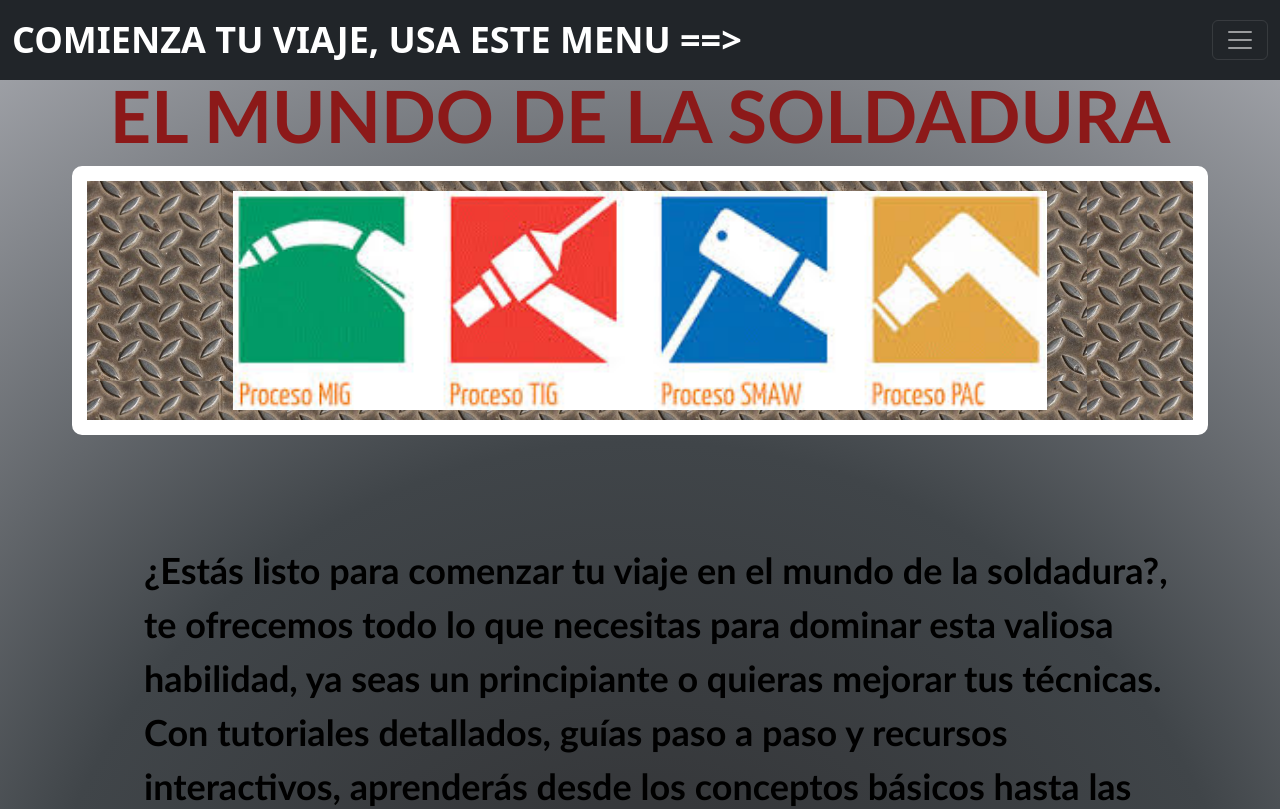
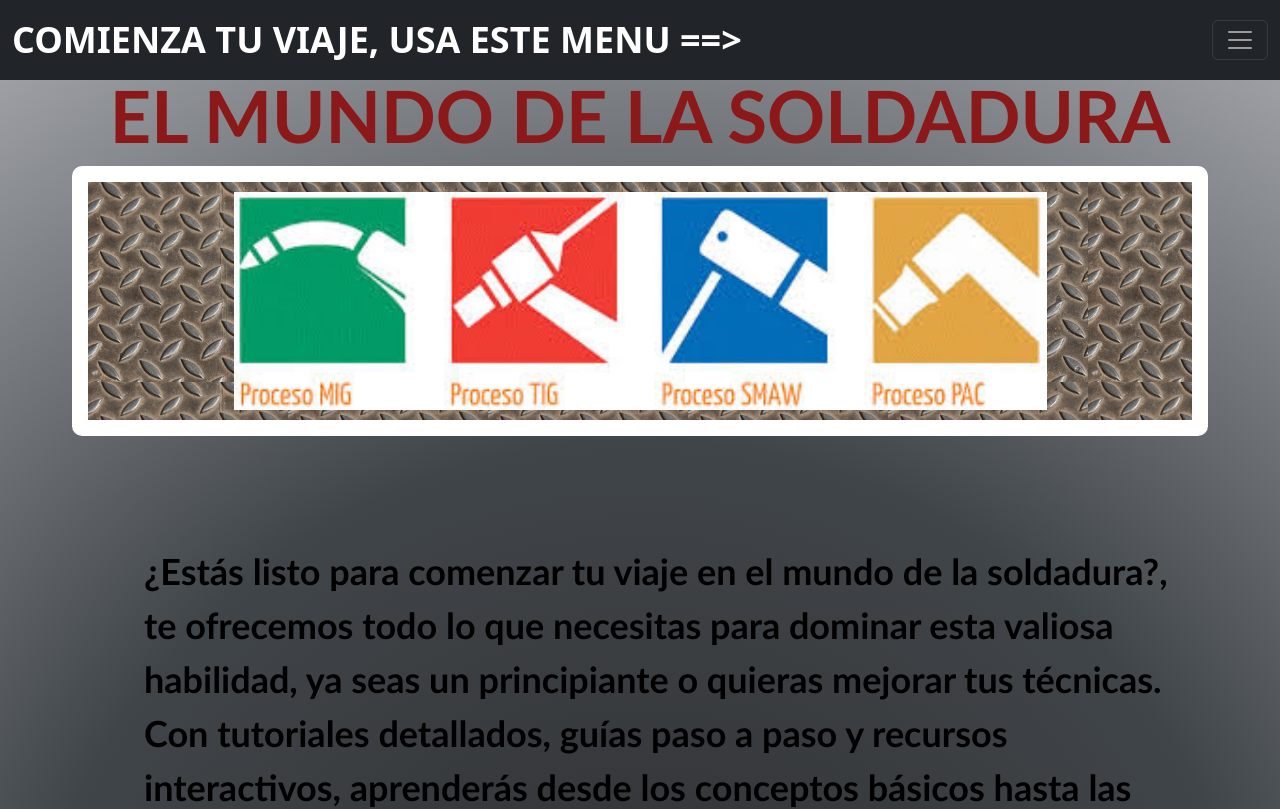
Before and after one commit to DEIVYRAMIREZ04/preentrerga2, a website: page index.html in a window 1280 px wide. Shown: the top 809 px of the page. Drawn offline with nearby package versions, Linux system fonts and the light colour scheme.

Commit message:
con versel

```diff
--- a/scss/estilos.scss
+++ b/scss/estilos.scss
@@ -105,7 +105,7 @@ li {
 /*logo*/
 .lgo {
     background-image: url(../imagenes/alfajor-hierro-b.jpg);
-    border: 15px solid white;
+    border: 16px solid white;
     border-radius: 10px;
     display: inline-block;
     padding: 10px;
```
Also changed, not shown: css/estilos.css.
